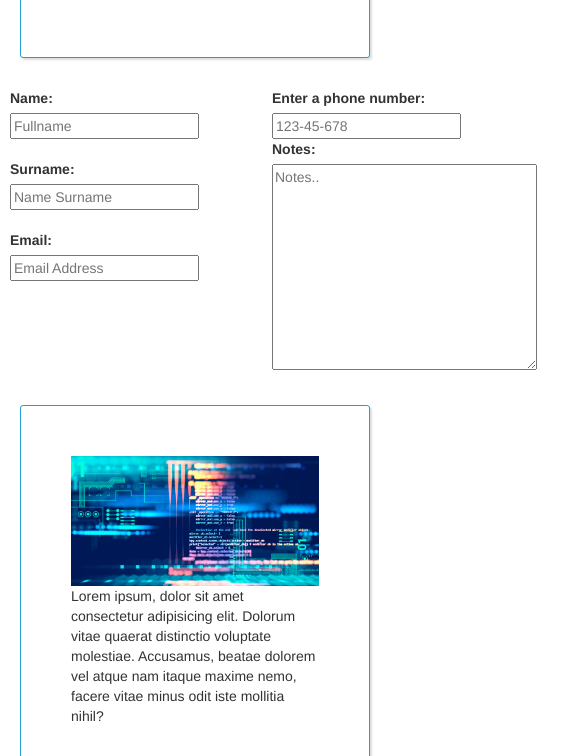
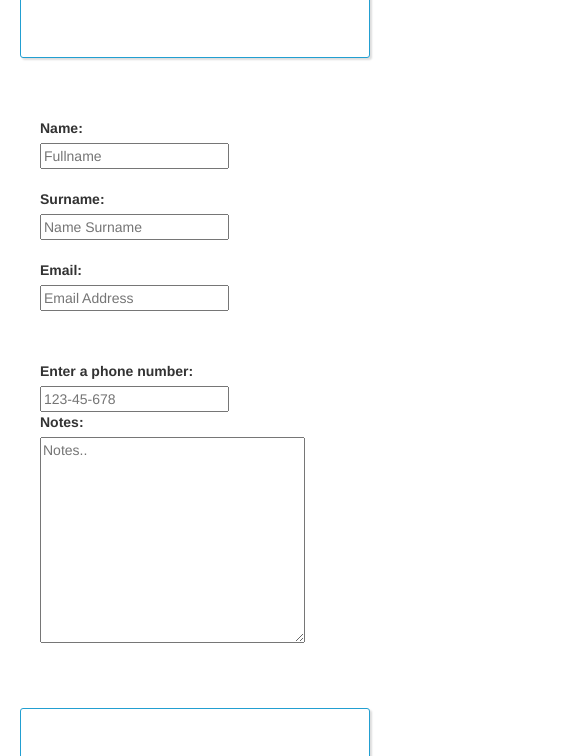
Before and after one commit to krasniqilabinot/Project, a plain HTML site: page contact.html in a window 390 px wide. Shown: the part 1333-2089 px from the top of the page, 585 px wide, since content can reach past the window. Drawn offline with nearby package versions, Linux system fonts and the light colour scheme.

Commit message:
responsive contact

```diff
--- a/style/about.css
+++ b/style/about.css
@@ -6,3 +6,8 @@
     width: 50%;
     text-align: center;
 }
+@media only screen and (max-width: 600px){
+    .cont-ab{
+        display: block;
+    }
+}
--- a/style/contact.css
+++ b/style/contact.css
@@ -54,6 +54,13 @@
 
 }
 @media only screen and (max-width: 600px) {
+    .type-name table, th, td {
+        border: none;
+        display: block;
+        width: 100%;
+        padding: 15px;
+
+    }
     .input-type{
         display: block;
     }
```
